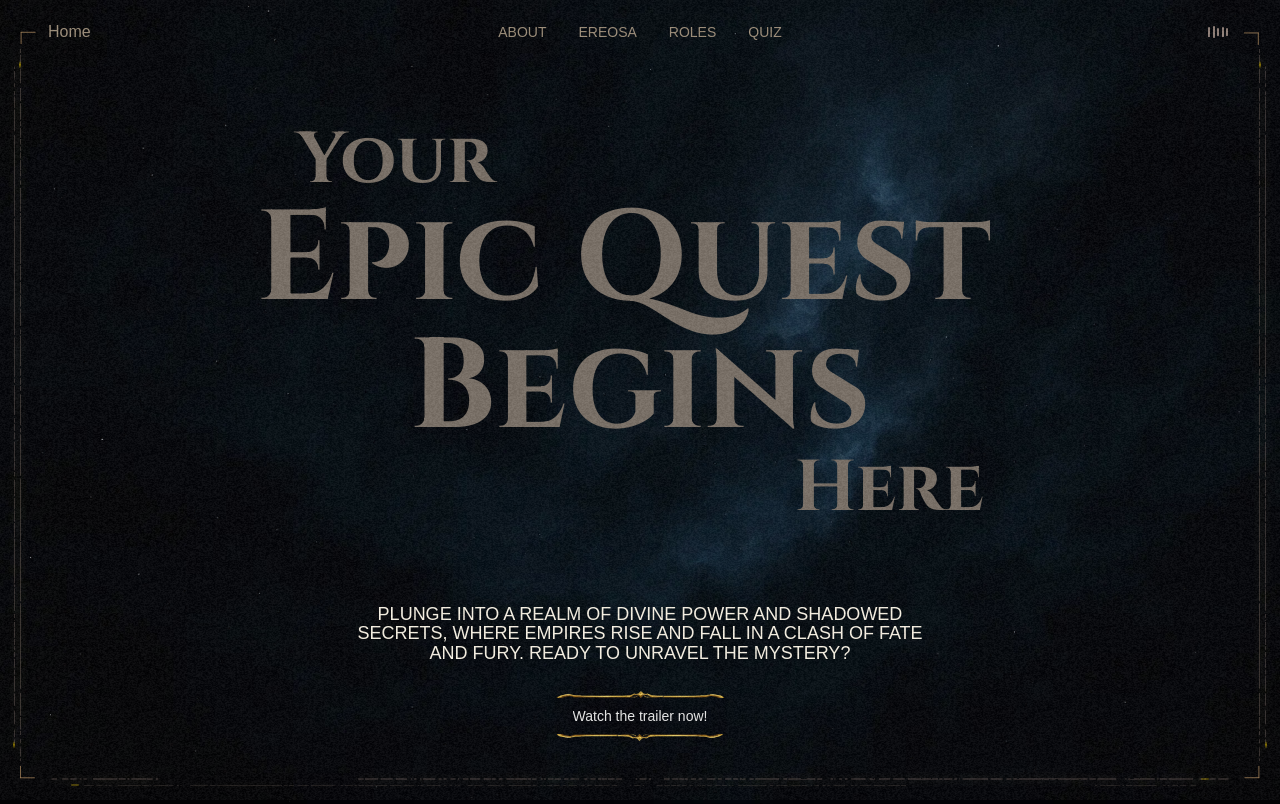
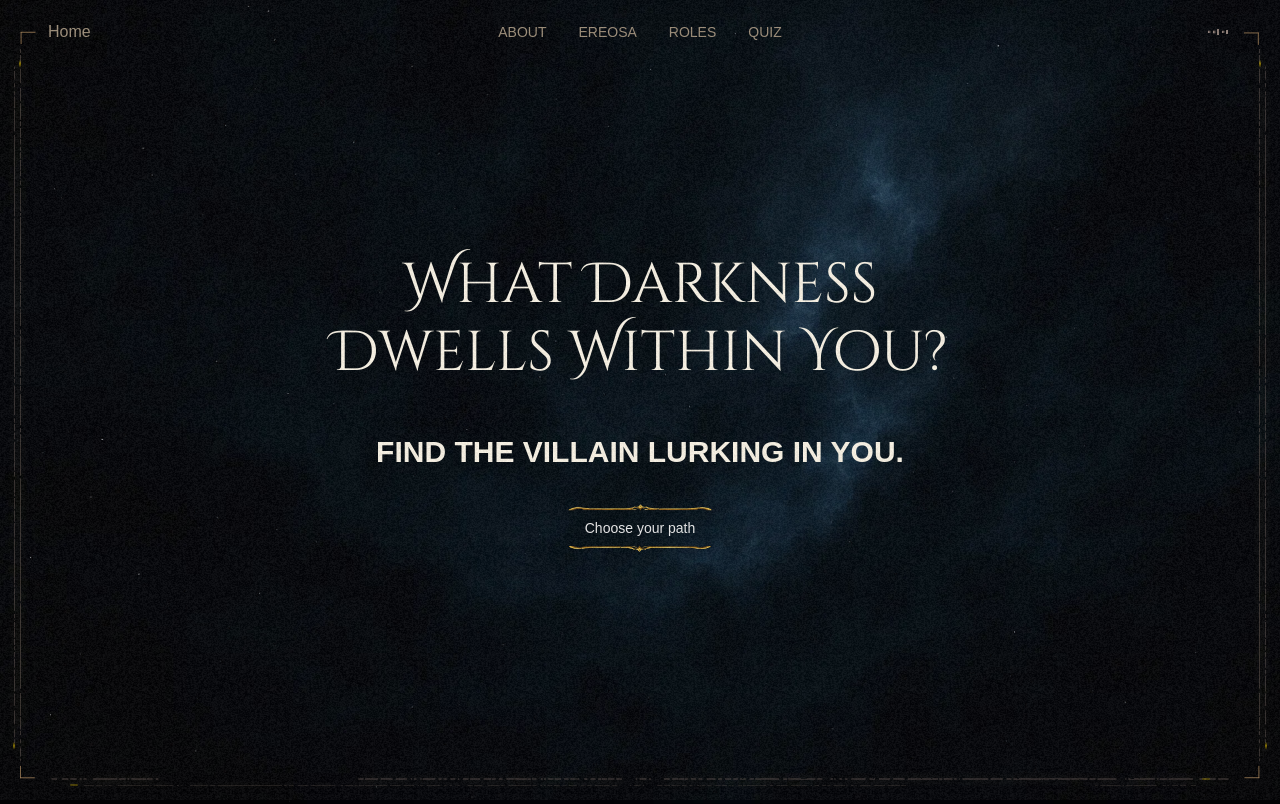
Before and after one commit to aguezzoummounia/Throne-of-gods, a Next.js app: page / in a window 1280 px wide. Shown: the top 804 px of the page. Built offline with nearby package versions, Linux system fonts and the light colour scheme; a web font is replaced by a local one.

Commit message:
adding container component, text and button components update, quiz logic and component first update

```diff
--- a/app/globals.css
+++ b/app/globals.css
@@ -15,21 +15,28 @@
 } */
 
 @theme inline {
+  --breakpoint-xs: 479px;
+  --color-primary: #9e8f7a;
   --color-background: var(--background);
   --color-foreground: var(--foreground);
-  --color-primary: #9e8f7a;
-  /* #8f7e77 */
+  /* text size */
+  --text-dynamic-4xl: clamp(42px, 4.676056338px + 7.4647887324vw, 148px);
+  --text-dynamic-3xl: clamp(36px, 14.8732394366px + 4.2253521127vw, 96px);
+  --text-dynamic-2xl: clamp(32px, 16.5070422535px + 3.0985915493vw, 76px);
+  --text-dynamic-xl: clamp(26px, 15.4366197183px + 2.1126760563vw, 56px);
+  --text-dynamic-lg: clamp(22px, 12.8450704225px + 1.8309859155vw, 30px);
+  --text-dynamic-base: clamp(20px, 15.8873239437px + 0.4225352113vw, 26px);
+  --text-dynamic-sm: clamp(18px, 17.2957746479px + 0.1408450704vw, 20px);
+  --text-dynamic-sx: clamp(16px, 14.5915492958px + 0.2816901408vw, 20px);
   /* fonts */
+  --font-cardo: var(--font-cardo);
   --font-cinzel: var(--font-cinzel);
+  --font-raleway: var(--font-raleway);
   --font-alegreya: var(--font-alegreya);
   --font-montserrat: var(--font-montserrat);
-  --font-raleway: var(--font-raleway);
-  --font-cardo: var(--font-cardo);
+  --font-medievalsharp: var(--font-medieval-sharp);
   --font-imfellenglish: var(--font-im-fell-english);
   --font-cinzeldecorative: var(--font-cinzel-decorative);
-  --font-medievalsharp: var(--font-medieval-sharp);
-  /* animation */
-  /* --animate-light-sweep: light-sweep 2.5s ease-in-out infinite; */
 }
 
 body {
--- a/app/page.tsx
+++ b/app/page.tsx
@@ -77,10 +77,8 @@ const projects = [
 export default function Home() {
   return (
     <>
-      <Hero />
-      <div className="w-full h-screen flex items-center justify-center">
-        screen 2
-      </div>
+      {/* <Hero /> */}
+      <Quiz />
       <div className="w-full h-screen flex items-center justify-center">
         screen 3
       </div>
@@ -96,7 +94,7 @@ export default function Home() {
       <Map />
       <Slider slides={SLIDES_DATA} />
        */}
-      {/* <Quiz /> */}
+      {/* */}
       {/* <WebGLSlider projects={projects} /> */}
     </>
   );
--- /dev/null
+++ b/components/global/container.tsx
@@ -0,0 +1,27 @@
+import { cn } from "@/lib/utils";
+import { ElementType, ReactNode } from "react";
+
+type ContainerProps<T extends ElementType> = {
+  as?: T;
+  className?: string;
+  children: ReactNode;
+} & React.ComponentPropsWithoutRef<T>;
+
+const Container = <T extends ElementType = "div">({
+  children,
+  className = "",
+  as: Component = "div" as any,
+  ...props
+}: ContainerProps<T>) => {
+  return (
+    <Component
+      // md:pt-30 pt-16
+      className={cn("min-h-svh px-12 max-md:px-5 md:py-10 py-8 ", className)}
+      {...(props as any)}
+    >
+      {children}
+    </Component>
+  );
+};
+
+export default Container;
--- a/components/global/svg-outline.tsx
+++ b/components/global/svg-outline.tsx
@@ -2,7 +2,7 @@ import { cn } from "@/lib/utils";
 
 const SvgOutline: React.FC = () => {
   return (
-    <div className="fixed z-[999] md:inset-[30px_20px_20px_20px] inset-[28px_12px_16px_12px] p-4 m-auto pointer-events-none">
+    <div className="fixed z-[999] md:inset-[30px_20px_20px_20px] inset-[28px_12px_16px_12px] m-auto pointer-events-none">
       {/* corners */}
       <div className="z-1 absolute inset-0">
         <Corner className="inset-[0%_auto_auto_0%]" position="top-left" />
--- a/components/quiz/index.tsx
+++ b/components/quiz/index.tsx
@@ -1,17 +1,38 @@
-import Image from "next/image";
+"use client";
+import Text from "../ui/text";
+import { useState } from "react";
+import { quizData } from "@/lib/data";
+import Button from "../ui/button-or-link";
+import Container from "../global/container";
+import { QuizQuestions } from "./quiz-questions";
 
 const Quiz: React.FC = () => {
+  const [open, setOpen] = useState(false);
   return (
-    <div className="min-h-screen px-12 max-md:px-5 md:py-10 py-8 md:pt-30 pt-16 overflow-hidden relative">
-      {/* <Image
-        width={1980}
-        height={1024}
-        src="/bg/bg-2.webp"
-        alt="background dark blue image"
-        className="absolute inset-0 object-cover w-full h-full z-0 object-center"
-      /> */}
-      <h2 className="text-6xl">Quiz</h2>
-    </div>
+    <Container id="quiz" as="section" className="flex">
+      {open ? (
+        <QuizQuestions questions={quizData.questions} />
+      ) : (
+        <div className="flex-1 flex items-center justify-center">
+          <div className="flex flex-col items-center justify-center gap-10 lg:w-[58.33%] xs:w-[83.33%] w-full">
+            <Text as="h2" variant="title" className="text-center">
+              What Darkness <br /> Dwells Within You?
+            </Text>
+
+            <Text
+              as="h4"
+              variant="lead"
+              className="text-center uppercase md:mt-2 mt-4"
+            >
+              Find the villain lurking in you.
+            </Text>
+            <Button animated onClick={() => setOpen(true)}>
+              Choose your path
+            </Button>
+          </div>
+        </div>
+      )}
+    </Container>
   );
 };
 
--- /dev/null
+++ b/components/quiz/quiz-questions.tsx
@@ -0,0 +1,96 @@
+"use client";
+import { useState } from "react";
+import { useRouter } from "next/navigation";
+import type { Question, VillainKey } from "@/lib/types";
+import Text from "../ui/text";
+import Button from "../ui/button-or-link";
+
+interface QuizClientProps {
+  questions: readonly Question[];
+}
+
+export function QuizQuestions({ questions }: QuizClientProps) {
+  const [currentQuestionIndex, setCurrentQuestionIndex] = useState(0);
+
+  const [scores, setScores] = useState<Partial<Record<VillainKey, number>>>({});
+
+  const router = useRouter();
+
+  const handleAnswer = (villainKey: VillainKey) => {
+    const newScores = { ...scores };
+    newScores[villainKey] = (newScores[villainKey] || 0) + 1;
+    setScores(newScores);
+
+    if (currentQuestionIndex < questions.length - 1) {
+      setCurrentQuestionIndex(currentQuestionIndex + 1);
+    } else {
+      calculateResult(newScores);
+    }
+  };
+
+  const calculateResult = (
+    finalScores: Partial<Record<VillainKey, number>>
+  ) => {
+    if (Object.keys(finalScores).length === 0) return;
+
+    // The type for topVillainSlug will be correctly inferred as VillainKey
+    const topVillainSlug = Object.entries(finalScores).sort(
+      (a, b) => b[1] - a[1]
+    )[0][0] as VillainKey;
+
+    router.push(`/quiz/results/${topVillainSlug}`);
+  };
+
+  const currentQuestion = questions[currentQuestionIndex];
+
+  return (
+    <div className="flex items-center justify-center flex-1 relative">
+      <div className="flex flex-col items-center justify-center gap-10 lg:w-[58.33%] xs:w-[83.33%] w-full">
+        <div className="flex flex-col items-center justify-center gap-2">
+          <Text as="h4" variant="xs" className="text-center uppercase">
+            Question {currentQuestionIndex + 1}
+          </Text>
+          <Text as="h2" variant="title" className="text-center">
+            {currentQuestion.text}
+          </Text>
+        </div>
+        <div className="flex items-center justify-center flex-wrap md:gap-6 gap-10">
+          {currentQuestion.answers.map((answer, index) => (
+            <Button
+              animated
+              size="loose"
+              onClick={() => handleAnswer(answer.villain)}
+              className="text-xs md:w-44 w-[80%] md:h-14 h-14 uppercase"
+            >
+              {answer.text}
+            </Button>
+          ))}
+        </div>
+      </div>
+      {/* navigation indicators */}
+      <div className="bg-orange-950 absolute inset-[auto_0%_1rem] flex items-center justify-center">
+        ..........
+      </div>
+    </div>
+  );
+}
+
+// <form>
+//   <fieldset>
+//     <legend>{currentQuestion.text}</legend>
+//     {currentQuestion.answers.map((answer, index) => (
+//       <div key={index}>
+//         <input
+//           type="radio"
+//           id={`q${currentQuestion.id}-a${index}`}
+//           name={`question-${currentQuestion.id}`}
+//           value={answer.villain}
+//           onChange={() => handleAnswerChange(answer.villain)}
+//         />
+//         <label htmlFor={`q${currentQuestion.id}-a${index}`}>
+//           {answer.text}
+//         </label>
+//       </div>
+//     ))}
+//   </fieldset>
+// </form>
--- a/components/ui/button-or-link.tsx
+++ b/components/ui/button-or-link.tsx
@@ -3,9 +3,9 @@ import Link from "next/link";
 import * as React from "react";
 import { cn } from "@/lib/utils";
 import { cva, type VariantProps } from "class-variance-authority";
-
+// whitespace-nowrap
 const buttonVariants = cva(
-  "inline-flex items-center justify-center gap-2 whitespace-nowrap text-sm font-medium disabled:pointer-events-none disabled:cursor-not-allowed disabled:opacity-50 [&_svg]:pointer-events-none [&_svg:not([class*='size-'])]:size-4 [&_svg]:shrink-0 ring-ring/10 dark:ring-ring/20 dark:outline-ring/40 outline-ring/50 focus-visible:ring-4 focus-visible:outline-1 aria-invalid:focus-visible:ring-0 backdrop-blur-xl transition-colors group",
+  "inline-flex items-center justify-center gap-2 whitespace-normal break-words text-sm font-medium disabled:pointer-events-none disabled:cursor-not-allowed disabled:opacity-50 [&_svg]:pointer-events-none [&_svg:not([class*='size-'])]:size-4 [&_svg]:shrink-0 ring-ring/10 dark:ring-ring/20 dark:outline-ring/40 outline-ring/50 focus-visible:ring-4 focus-visible:outline-1 aria-invalid:focus-visible:ring-0 backdrop-blur-xl transition-colors group cursor-pointer",
   {
     variants: {
       variant: {
@@ -25,6 +25,7 @@ const buttonVariants = cva(
         sm: "h-8 px-3 has-[>svg]:px-2.5",
         lg: "h-11 px-8 has-[>svg]:px-4",
         icon: "h-10 w-10",
+        loose: "h-auto px-1.5",
       },
     },
     defaultVariants: {
@@ -71,7 +72,7 @@ const Button = React.forwardRef<HTMLButtonElement | HTMLAnchorElement, Props>(
     );
 
     const content = animated ? (
-      <div className="inline-block relative  h-full overflow-hidden z-10 gap-0">
+      <div className="inline-block relative h-full overflow-hidden z-10 gap-0">
         <span className="flex items-center h-full transform transition duration-500 ease-out group-hover:-translate-y-full">
           {children}
         </span>
--- a/components/ui/text.tsx
+++ b/components/ui/text.tsx
@@ -9,9 +9,9 @@ const titleVariants = cva("", {
       default: "lg:text-lg md:text-xl text-lg leading-[1.1]",
       medium: "text-xl leading-[1.1]",
       title:
-        "font-cinzeldecorative font-bold lg:text-7xl md:text-6xl text-[9vw] leading-[1.2]", //title
-      lead: "md:text-4xl text-[5.5vw] font-semibold leading-[1.1]", //medium title
-      small: "md:text-base text-[3.75vw] leading-[1.1]", //subtitle
+        "font-cinzeldecorative max-md:text-dynamic-xl md:text-dynamic-2xl leading-[1.2]", //title
+      lead: "lg:text-dynamic-lg md:text-dynamic-base max-md:text-[4vw] font-semibold leading-[1.1]", //medium title
+      small: "md:text-lg text-[3.75vw] leading-[1.1]", //subtitle
       xs: "md:text-xs text-[3vw] leading-[1.1]", //small regular text
     },
     width: {
@@ -54,6 +54,7 @@ const Text = <T extends ElementType = "span">({
   ...rest
 }: TextProps<T>) => {
   const Component = as || "span";
+
   return (
     <Component
       ref={ref as any} // Type assertion to handle cases where T may not accept ref
--- /dev/null
+++ b/lib/data.ts
@@ -0,0 +1,71 @@
+const quizData = {
+  questions: [
+    {
+      id: 1,
+      text: "What is your ideal Friday night?",
+      answers: [
+        {
+          text: "Plotting world domination from my secret lair.",
+          villain: "magneto",
+        },
+        {
+          text: "Causing a little bit of chaos, just for fun.",
+          villain: "joker",
+        },
+        {
+          text: "Working on a complex algorithm to optimize my finances.",
+          villain: "lex-luthor",
+        },
+        {
+          text: "Ensuring the universe is perfectly balanced.",
+          villain: "thanos",
+        },
+      ],
+    },
+    {
+      id: 2,
+      text: "What is your primary motivation?",
+      answers: [
+        {
+          text: "Protecting my people, by any means necessary.",
+          villain: "magneto",
+        },
+        { text: "To prove that anyone can be broken.", villain: "joker" },
+        { text: "Unimaginable power and influence.", villain: "lex-luthor" },
+        { text: "Bringing order to a chaotic universe.", villain: "thanos" },
+      ],
+    },
+  ],
+  villains: {
+    joker: {
+      name: "The Joker",
+      slug: "joker",
+      image: "/images/villains/joker.jpg",
+      description:
+        "You are an agent of chaos. You don't have a grand plan; you just want to watch the world burn. Your unpredictability is your greatest strength.",
+    },
+    magneto: {
+      name: "Magneto",
+      slug: "magneto",
+      image: "/images/villains/magneto.jpg",
+      description:
+        "You are a righteous revolutionary. You fight for a cause you believe in, but your methods are extreme. You are powerful, charismatic, and unwavering.",
+    },
+    thanos: {
+      name: "Thanos",
+      slug: "thanos",
+      image: "/images/villains/thanos.jpg",
+      description:
+        "You are a righteous revolutionary. You fight for a cause you believe in, but your methods are extreme. You are powerful, charismatic, and unwavering.",
+    },
+    "lex-luthor": {
+      name: "Lex Luthor",
+      slug: "lex-luthor",
+      image: "/images/villains/lex-luthor.jpg",
+      description:
+        "You are a righteous revolutionary. You fight for a cause you believe in, but your methods are extreme. You are powerful, charismatic, and unwavering.",
+    },
+  },
+} as const;
+
+export { quizData };
--- /dev/null
+++ b/lib/types.ts
@@ -0,0 +1,44 @@
+import { quizData } from "./data";
+/**
+ * Creates a union type of all available villain keys from your JSON file.
+ * This will automatically become: "joker" | "magneto" | "thanos" | "lex-luthor"
+ */
+export type VillainKey = keyof typeof quizData.villains;
+
+/**
+ * Describes the profile of a single villain.
+ * We ensure the slug is one of the valid villain keys.
+ */
+export interface VillainProfile {
+  name: string;
+  slug: VillainKey;
+  image: string;
+  description: string;
+}
+
+/**
+ * Describes a single answer option.
+ * The `villain` property is now strongly typed to be one of the `VillainKey`s.
+ */
+export interface Answer {
+  text: string;
+  villain: VillainKey; // <-- The key improvement!
+}
+
+/**
+ * Describes a single quiz question.
+ */
+export interface Question {
+  id: number;
+  text: string;
+  answers: readonly Answer[];
+}
+
+/**
+ * The shape of the entire quiz data object, using the strongly-typed keys.
+ * `Record<Key, Type>` is a utility type for objects with specific keys.
+ */
+export interface QuizData {
+  questions: Question[];
+  villains: Record<VillainKey, VillainProfile>;
+}
```
